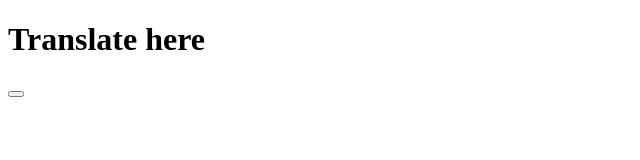
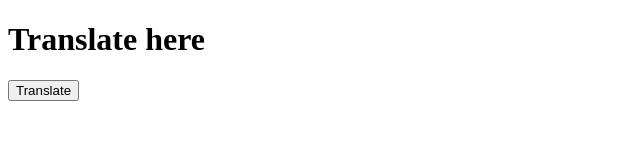
Before and after one commit to BharatChotwani/Mark5, a plain HTML site: page Index.html in a window 1280 px wide. Shown: the whole page, without its empty margins (0-640 px from the left). Drawn offline with Linux system fonts and the light colour scheme.

Commit message:
added button

```diff
--- a/Index.html
+++ b/Index.html
@@ -9,7 +9,7 @@
 </head>
 <body>
     <h1>Translate here</h1>
-    <button id="first-btn"></button>
+    <button id="first-btn">Translate</button>
 
     <script src="JavaScript.js" type="text/JavaScript"></script>
 </body>
```
